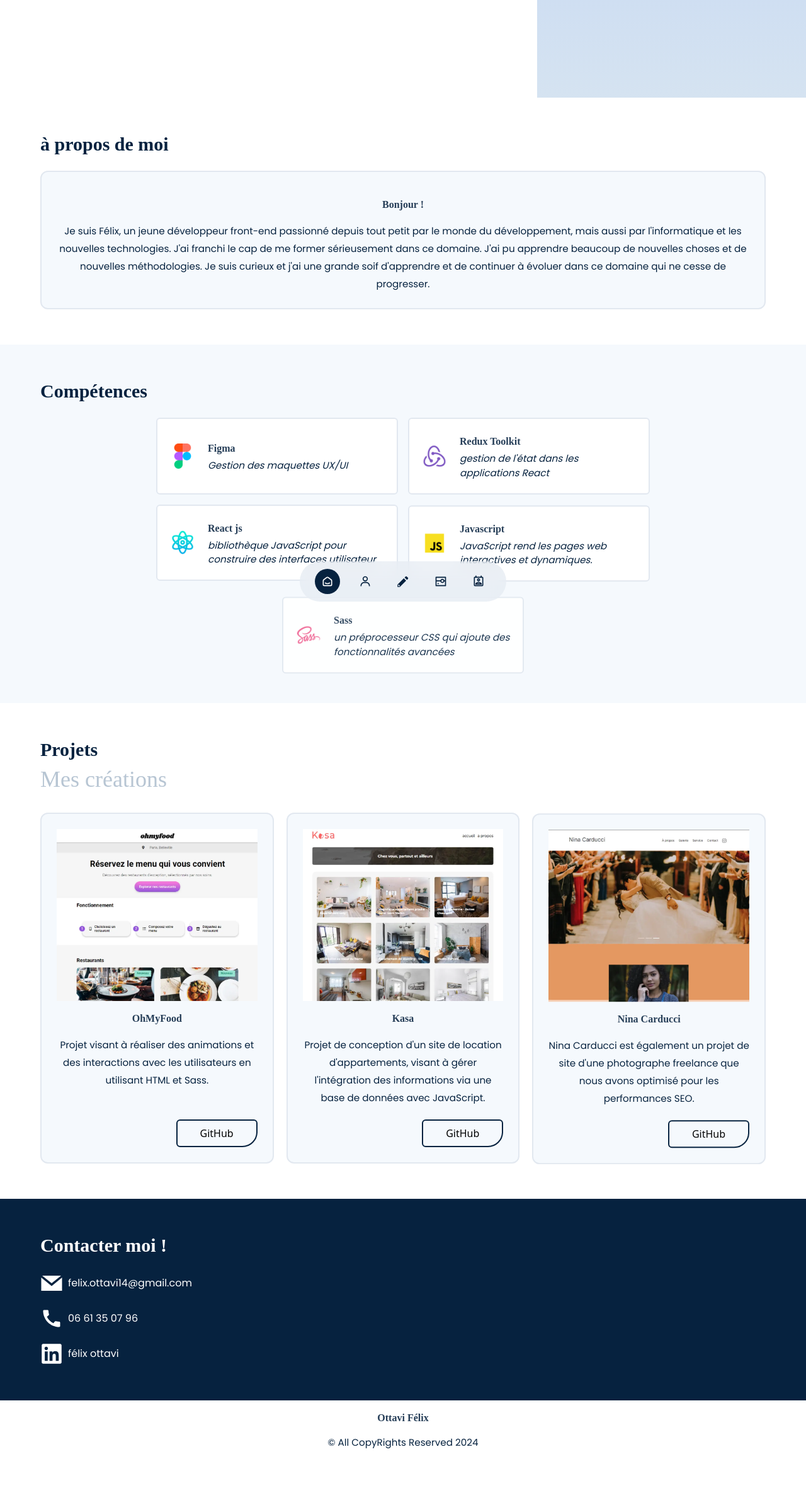
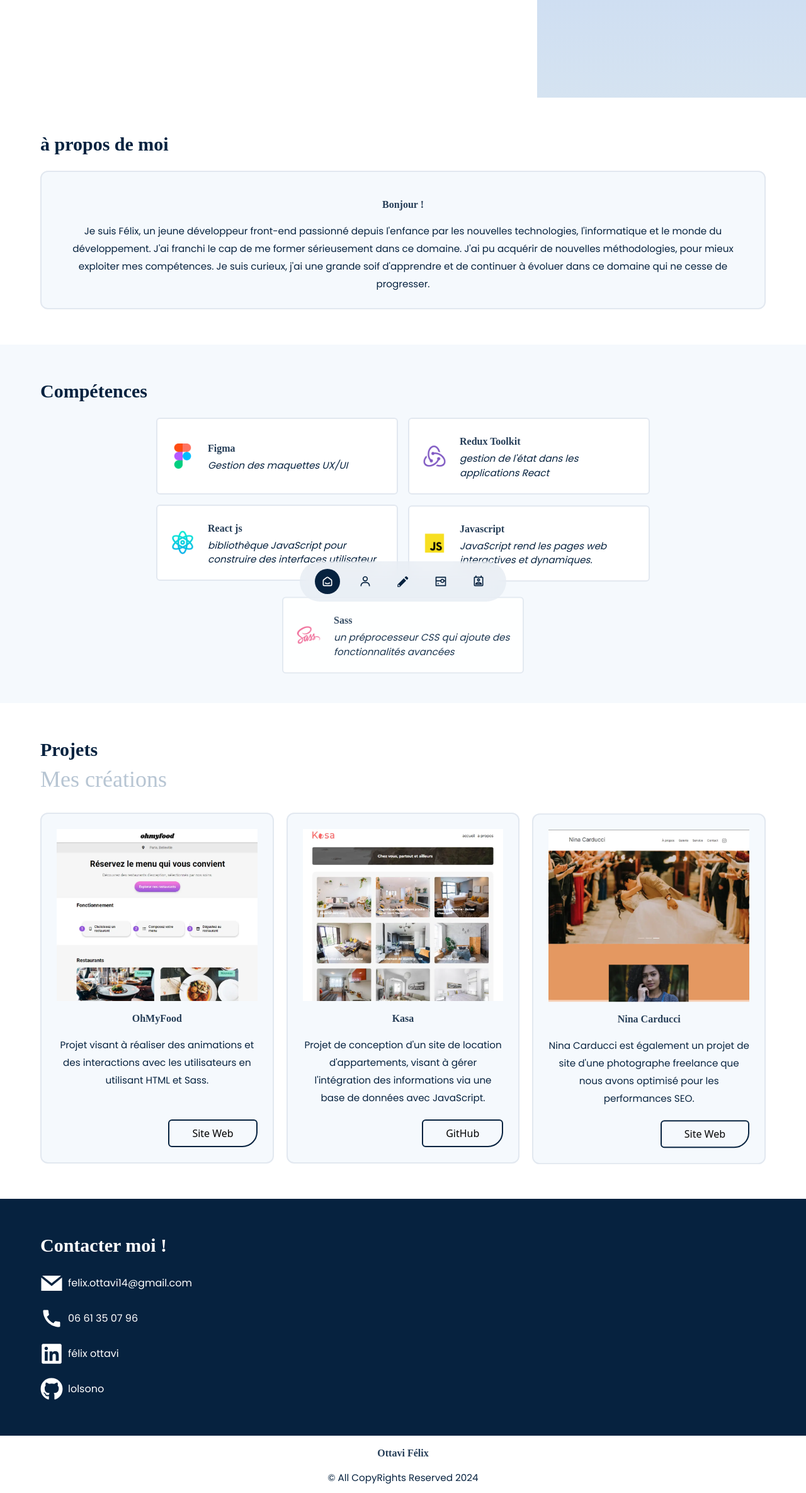
Before and after one commit to lolsono/portfolio, a React (Vite) app: page / in a window 1280 px wide. Shown: the part 645-3015 px from the top of the page at 63% size. Before the commit the page ends 2959 px from the top, so only its background shows below. Built offline with nearby package versions, Linux system fonts and the light colour scheme; a web font is replaced by a local one.

Commit message:
ajout des bouton d action sur les projtes
-ajout des bouton et titre selon l 'action que on peux faire sur le projet
-enlever le curseur pointeur sur les compétence
-enlever le mode floutage sur téléphone
-ajout du lien ver github dans le contact
-modification du texte d introduction

```diff
--- a/src/Content.js
+++ b/src/Content.js
@@ -19,6 +19,7 @@ import { BiUser } from "react-icons/bi";
 import { RiProjectorLine } from "react-icons/ri";
 import { MdOutlinePermContactCalendar } from "react-icons/md";
 import { GoPencil } from "react-icons/go";
+import { FaGithub } from "react-icons/fa";
 
 export const content = {
 
@@ -51,19 +52,22 @@ export const content = {
         title: "OhMyFood",
         para: "Projet visant à réaliser des animations et des interactions avec les utilisateurs en utilisant HTML et Sass.",
         logo: project1,
-        link: "https://github.com/lolsono/Ohmyfood_ottavi_felix"
+        link: "https://ohmyfood-ottavi-felix.netlify.app/",
+        linkTitle: "Site Web",
       },
       {
         title: "Kasa",
         para: "Projet de conception d'un site de location d'appartements, visant à gérer l'intégration des informations via une base de données avec JavaScript.",
         logo: project2,
-        link: "https://github.com/lolsono/kasa"
+        link: "https://github.com/lolsono/kasa",
+        linkTitle: "GitHub",
       },
       {
         title: "Nina Carducci",
         para: "Nina Carducci est également un projet de site d'une photographe freelance que nous avons optimisé pour les performances SEO.",
         logo: project3,
-        link: "https://github.com/lolsono/ninacarducci"
+        link: "https://ninacarducci-ottavi-felix.netlify.app/",
+        linkTitle: "Site Web",
       },
     ],
   },
@@ -117,6 +121,11 @@ export const content = {
         icon: FaLinkedin,
         link: "https://www.linkedin.com/in/félix-ottavi",
       },
+      {
+        text: "lolsono",
+        icon: FaGithub,
+        link: "https://github.com/lolsono",
+      },
     ],
   },
 
--- a/src/components/Projects.jsx
+++ b/src/components/Projects.jsx
@@ -19,14 +19,14 @@ const Projects = () => {
               key={i}
               data-aos="fade-up"
               data-aos-delay={i * 600}
-              className="min-w-[14rem] duration-300 cursor-pointer border-2 border-slate-200 rounded-xl text-center bg-bg_light_primary p-6 flex-1 group-hover:blur-sm hover:!blur-none flex flex-col"
+              className="min-w-[14rem] duration-300 cursor-pointer border-2 border-slate-200 rounded-xl text-center bg-bg_light_primary p-6 flex-1 group md:group-hover:blur-sm md:hover:!blur-none flex flex-col"
             >
               <img src={content.logo} alt="..." className="mx-auto" />
               <h6 className="my-3">{content.title}</h6>
               <p className="leading-7 mb-5">{content.para}</p>
               <div className="mt-auto flex justify-end">
                 <a href={content.link} className="btn hover:bg-white">
-                  GitHub
+                  {content.linkTitle}
                 </a>
               </div>
             </div>
--- a/src/components/Skills.jsx
+++ b/src/components/Skills.jsx
@@ -18,7 +18,7 @@ const Skills = () => {
               key={i}
               data-aos="fade-up"
               data-aos-delay={i * 400}
-              className="bg-white sm:cursor-pointer relative group w-full flex items-center gap-5 p-5 max-w-sm rounded-md border-2 border-slate-200"
+              className="bg-white relative group w-full flex items-center gap-5 p-5 max-w-sm rounded-md border-2 border-slate-200"
             >
               <div className="flex-shrink-0">
                 <img
--- a/src/components/about.jsx
+++ b/src/components/about.jsx
@@ -16,7 +16,7 @@ const Services = () => {
               hover:!blur-none"
             >
               <h6 className="my-3">Bonjour !</h6>
-              <p className="leading-7">Je suis Félix, un jeune développeur front-end passionné depuis tout petit par le monde du développement, mais aussi par l'informatique et les nouvelles technologies. J'ai franchi le cap de me former sérieusement dans ce domaine. J'ai pu apprendre beaucoup de nouvelles choses et de nouvelles méthodologies. Je suis curieux et j'ai une grande soif d'apprendre et de continuer à évoluer dans ce domaine qui ne cesse de progresser.</p>
+              <p className="leading-7">Je suis Félix, un jeune développeur front-end passionné depuis l'enfance par les nouvelles technologies, l'informatique et le monde du développement. J'ai franchi le cap de me former sérieusement dans ce domaine. J'ai pu acquérir de nouvelles méthodologies, pour mieux exploiter mes compétences. Je suis curieux, j'ai une grande soif d'apprendre et de continuer à évoluer dans ce domaine qui ne cesse de progresser.</p>
             </div>
 
         </div>
```
